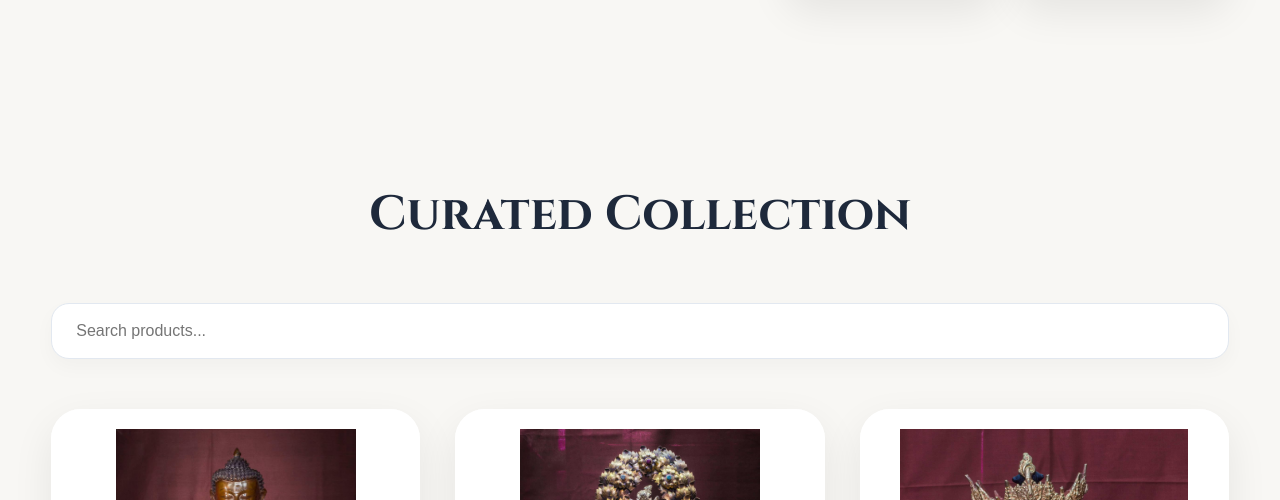
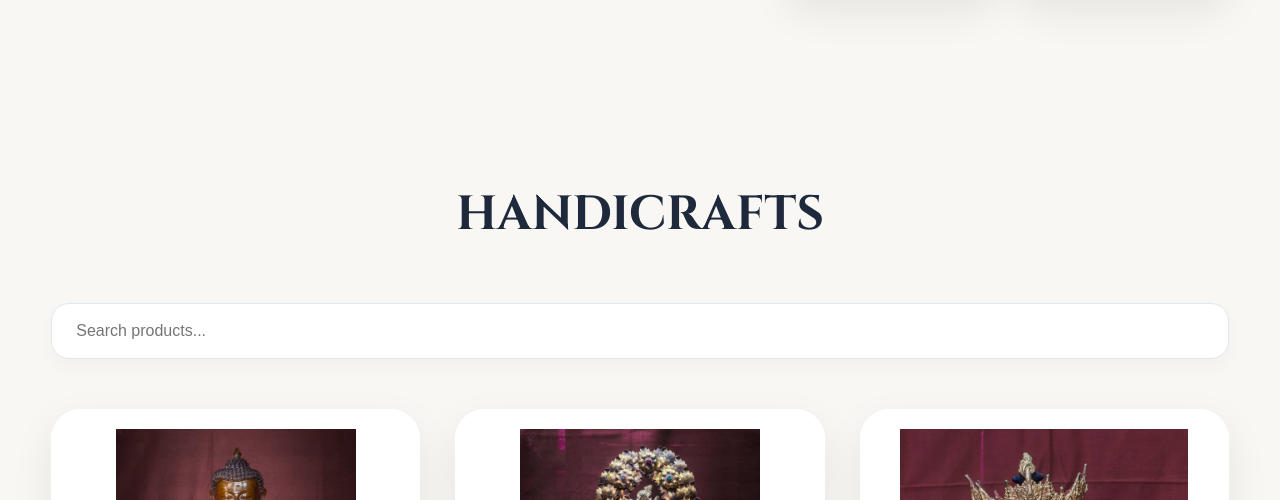
Before and after one commit to rimpochebikram/Static_Website, a plain HTML site: page index.html in a window 1280 px wide. Shown: the part 600-1100 px from the top of the page. Drawn offline with Linux system fonts and the light colour scheme.

Commit message:
added insta

```diff
--- a/index.html
+++ b/index.html
@@ -215,7 +215,7 @@
         <div class="container">
 
             <h2 class="section-title">
-                Curated Collection
+                HANDICRAFTS
             </h2>
 
             <input
```
